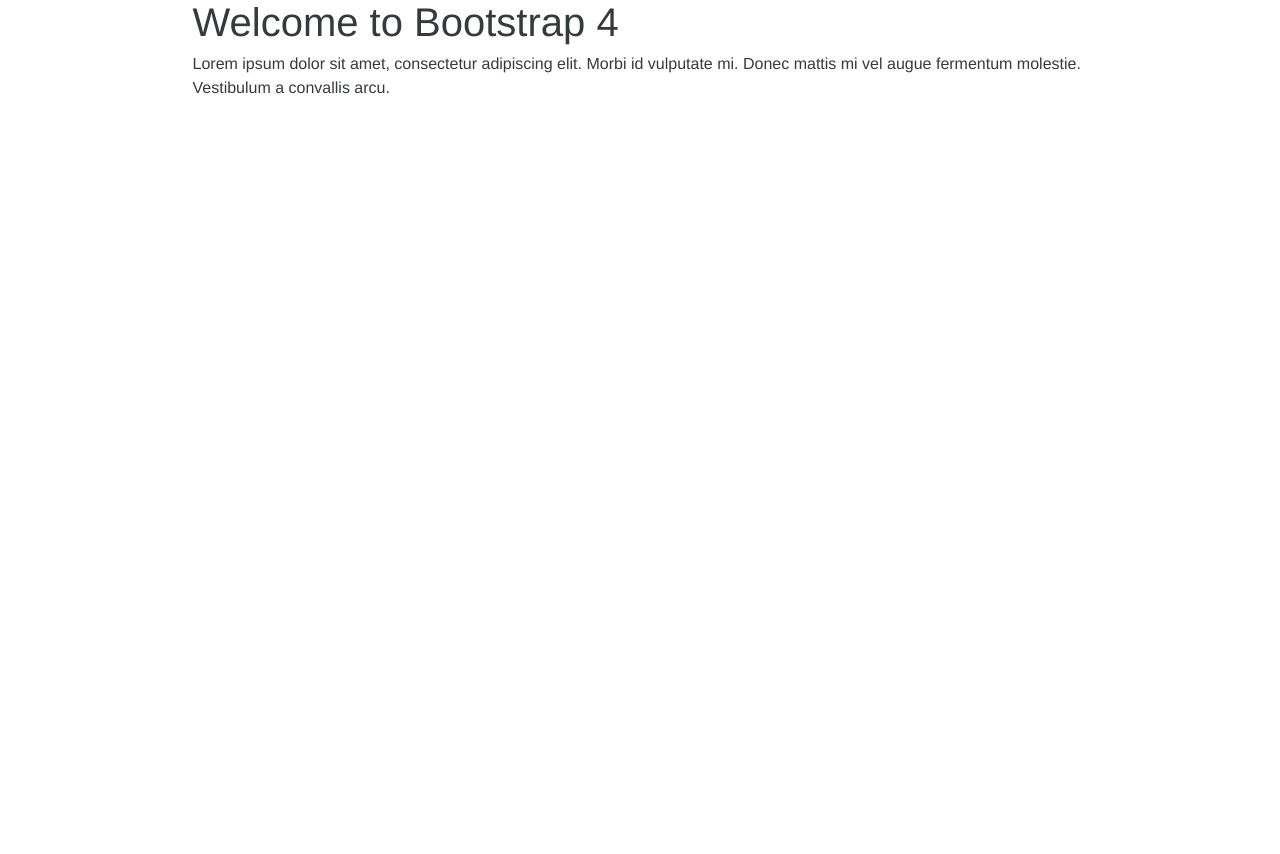
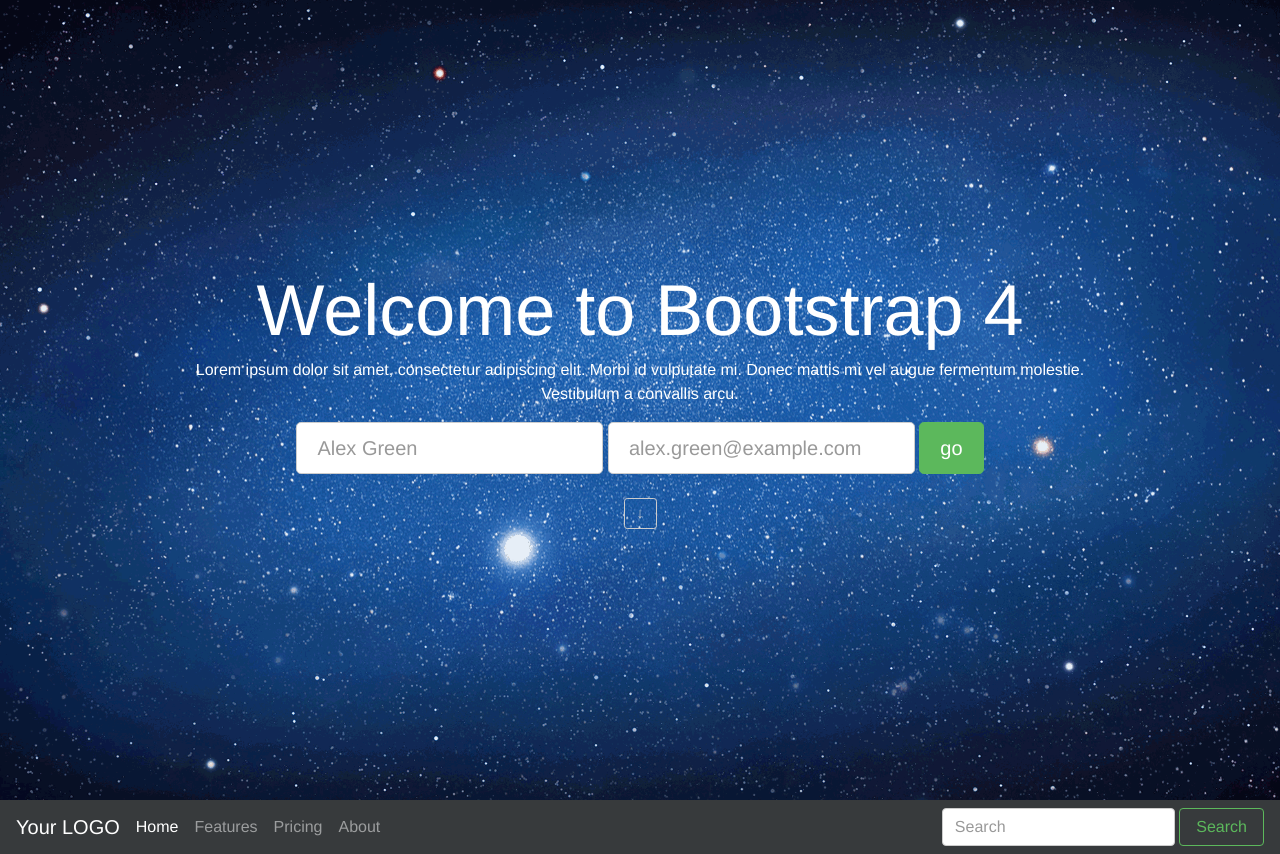
Before and after one commit to Sanjadoc/Bootstrap4-Template3, a website: page index.html in a window 1280 px wide. Before the commit the page ends 800 px from the top, so only its background shows below. Drawn offline with nearby package versions, Linux system fonts and the light colour scheme.

Commit message:
BS4a2T3-2-add first page

```diff
--- /dev/null
+++ b/css/style.css
@@ -0,0 +1,35 @@
+/*
+
+My Custom CSS
+=============
+
+Author:  Oleksandr Green
+Updated: December 2015
+Notes:	 For my Education
+
+*/
+
+/* --------------------------------------
+   HTML
+   -------------------------------------- */
+
+html, body {
+    height: 100%;
+}
+
+/* --------------------------------------
+   Cover
+   -------------------------------------- */
+#cover {
+    background: #222 url('../img/stars.png') center center no-repeat;
+    background-size: cover;
+    color: #ffffff;
+    height: 100%;
+    text-align: center;
+    display: flex;
+    align-items: center;
+}
+
+#cover-caption {
+    width: 100%;
+}
--- a/index.html
+++ b/index.html
@@ -8,20 +8,57 @@
 
         <!-- Bootstrap CSS -->
         <link rel="stylesheet" href="bower_components/bootstrap/dist/css/bootstrap.min.css" integrity="sha384-y3tfxAZXuh4HwSYylfB+J125MxIs6mR5FOHamPBG064zB+AFeWH94NdvaCBm8qnd" crossorigin="anonymous">
+
+        <!-- Custom CSS -->
+        <link rel="stylesheet" href="css/style.css">
     </head>
     <body>
         <section id="cover">
             <div id="cover-caption">
                 <div class="container">
                     <div class="col-sm-10 col-sm-offset-1">
-                        <h1>Welcome to Bootstrap 4</h1>
+                        <h1 class="display-3">Welcome to Bootstrap 4</h1>
                         <p>Lorem ipsum dolor sit amet, consectetur adipiscing elit. Morbi id vulputate mi. Donec mattis mi vel augue fermentum molestie. Vestibulum a convallis arcu. </p>
+                        <form action="" class="form-inline">
+                            <div class="form-group">
+                                <label class="sr-only">Name</label>
+                                <input type="text" class="form-control form-control-lg" placeholder="Alex Green">
+                            </div>
+                            <div class="form-group">
+                                <label class="sr-only">Email</label>
+                                <input type="email" class="form-control form-control-lg" placeholder="alex.green@example.com">
+                            </div>
+                            <button type="submit" class="btn btn-success btn-lg">go</button>
+                        </form>
+                        <br>
+                        <a href="#nav-main" class="btn btn-secondary-outline btn-sm" role="button">&darr;</a>
                     </div>
                 </div>
             </div>
         </section>
-    <!-- jQuery first, then Bootstrap JS. -->
-    <script src="bower_components/dist/jquery.min.js"></script>
-    <script src="bower_components/bootstrap/dist/js/bootstrap.min.js"></script>
+        <nav class="navbar navbar-dark bg-inverse navbar-full" id="nav-main">
+            <a class="navbar-brand" href="#">Your LOGO</a>
+            <ul class="nav navbar-nav">
+                <li class="nav-item active">
+                    <a class="nav-link" href="#">Home <span class="sr-only">(current)</span></a>
+                </li>
+                <li class="nav-item">
+                    <a class="nav-link" href="#">Features</a>
+                </li>
+                <li class="nav-item">
+                    <a class="nav-link" href="#">Pricing</a>
+                </li>
+                <li class="nav-item">
+                    <a class="nav-link" href="#">About</a>
+                </li>
+            </ul>
+            <form class="form-inline pull-xs-right">
+                <input class="form-control" type="text" placeholder="Search">
+                <button class="btn btn-success-outline" type="submit">Search</button>
+            </form>
+        </nav>
+        <!-- jQuery first, then Bootstrap JS. -->
+        <script src="bower_components/dist/jquery.min.js"></script>
+        <script src="bower_components/bootstrap/dist/js/bootstrap.min.js"></script>
     </body>
 </html>
```
Also changed, not shown: img/stars.png (added).
